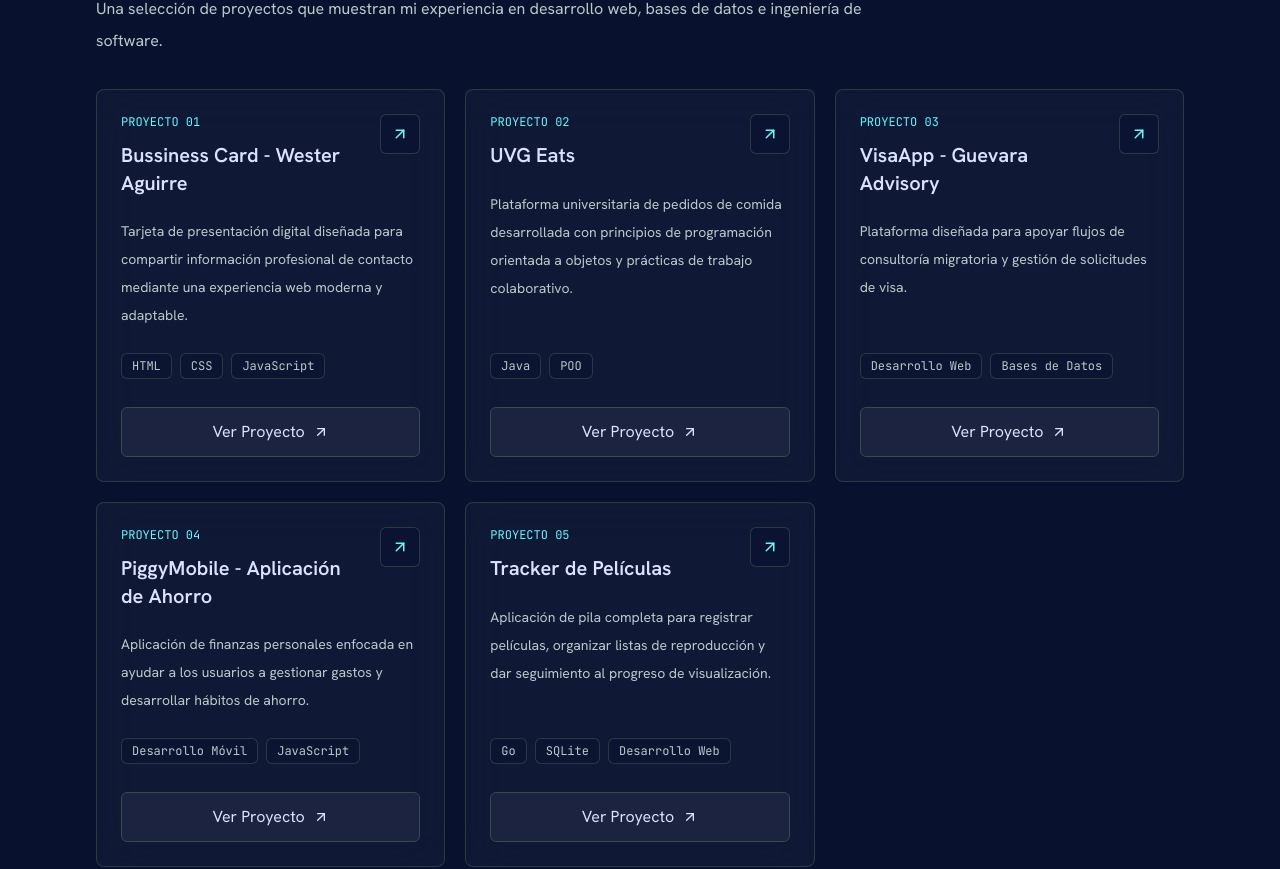
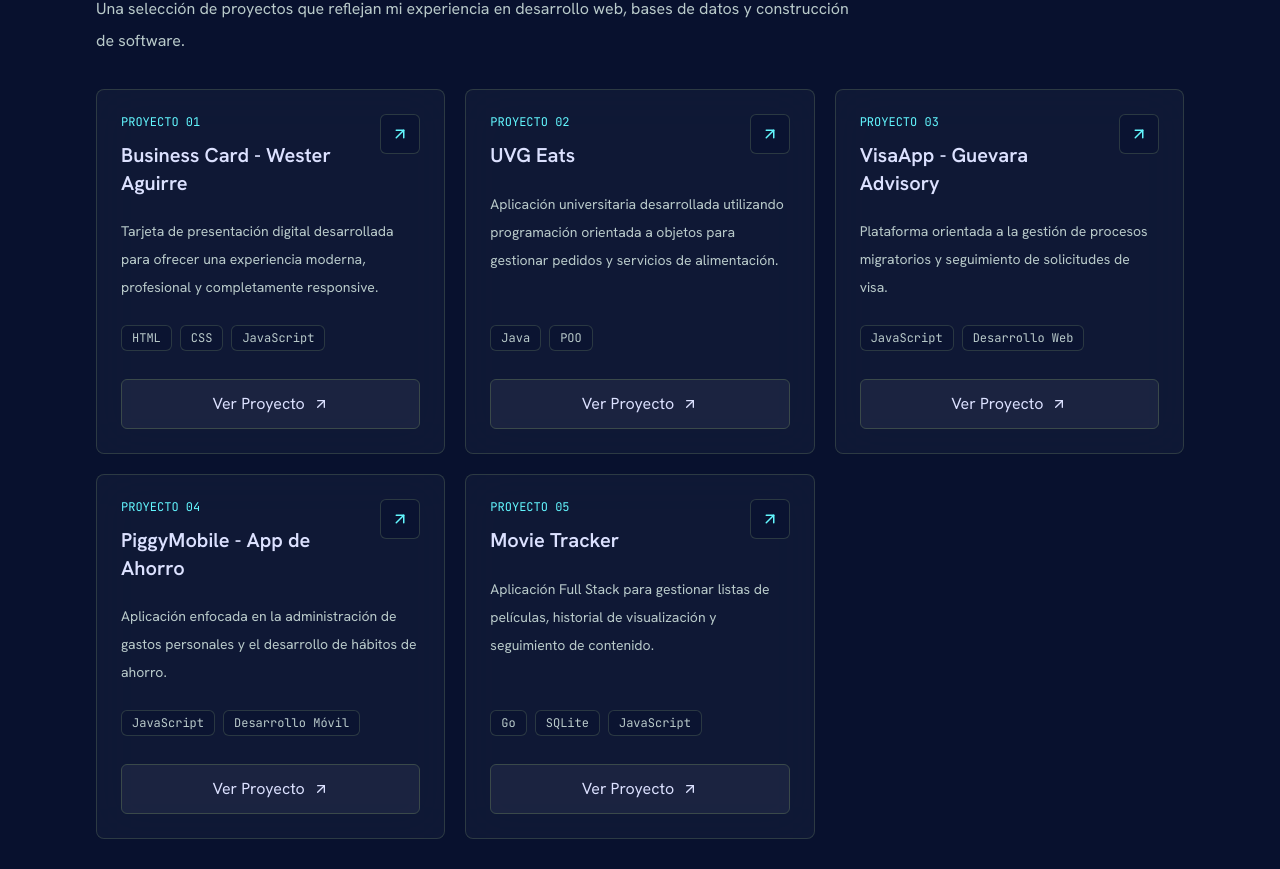
Before and after one commit to naguirrel0209/Portfolio, a React (Vite) app: page / in a window 1280 px wide. Shown: the part 2633-3502 px from the top of the page. Built offline with nearby package versions, Linux system fonts and the light colour scheme.

Commit message:
add featured projects and academic timeline

```diff
--- a/src/data/projects.js
+++ b/src/data/projects.js
@@ -1,32 +1,32 @@
 export const featuredProjects = [
   {
-    name: 'Bussiness Card - Wester Aguirre',
+    name: 'Business Card - Wester Aguirre',
     description:
-      'Tarjeta de presentación digital diseñada para compartir información profesional de contacto mediante una experiencia web moderna y adaptable.',
+      'Tarjeta de presentación digital desarrollada para ofrecer una experiencia moderna, profesional y completamente responsive.',
     technologies: ['HTML', 'CSS', 'JavaScript'],
   },
   {
     name: 'UVG Eats',
     description:
-      'Plataforma universitaria de pedidos de comida desarrollada con principios de programación orientada a objetos y prácticas de trabajo colaborativo.',
+      'Aplicación universitaria desarrollada utilizando programación orientada a objetos para gestionar pedidos y servicios de alimentación.',
     technologies: ['Java', 'POO'],
   },
   {
     name: 'VisaApp - Guevara Advisory',
     description:
-      'Plataforma diseñada para apoyar flujos de consultoría migratoria y gestión de solicitudes de visa.',
-    technologies: ['Desarrollo Web', 'Bases de Datos'],
+      'Plataforma orientada a la gestión de procesos migratorios y seguimiento de solicitudes de visa.',
+    technologies: ['JavaScript', 'Desarrollo Web'],
   },
   {
-    name: 'PiggyMobile - Aplicación de Ahorro',
+    name: 'PiggyMobile - App de Ahorro',
     description:
-      'Aplicación de finanzas personales enfocada en ayudar a los usuarios a gestionar gastos y desarrollar hábitos de ahorro.',
-    technologies: ['Desarrollo Móvil', 'JavaScript'],
+      'Aplicación enfocada en la administración de gastos personales y el desarrollo de hábitos de ahorro.',
+    technologies: ['JavaScript', 'Desarrollo Móvil'],
   },
   {
-    name: 'Tracker de Películas',
+    name: 'Movie Tracker',
     description:
-      'Aplicación de pila completa para registrar películas, organizar listas de reproducción y dar seguimiento al progreso de visualización.',
-    technologies: ['Go', 'SQLite', 'Desarrollo Web'],
+      'Aplicación Full Stack para gestionar listas de películas, historial de visualización y seguimiento de contenido.',
+    technologies: ['Go', 'SQLite', 'JavaScript'],
   },
 ];
--- a/src/data/timeline.js
+++ b/src/data/timeline.js
@@ -27,6 +27,6 @@ export const timelineEvents = [
     year: '2026',
     title: 'Quinto Semestre y Liderazgo Universitario',
     description:
-      'Actualmente curso el quinto semestre de la carrera. He sido auxiliar de dos cursos dentro de la universidad y tuve el honor de desempeñarme como Presidente de la Asociación de Estudiantes de mi carrera. También continúo desarrollando proyectos de software enfocados en desarrollo web, bases de datos y tecnologías en la nube.',
+      'Actualmente curso el quinto semestre de la carrera. He sido auxiliar de dos cursos dentro de la universidad y tuve el honor de desempeñarme como Presidente de la Asociación de Estudiantes de mi carrera. También continúo desarrollando proyectos enfocados en desarrollo web, bases de datos y tecnologías en la nube.',
   },
 ];
--- a/src/pages/Home.jsx
+++ b/src/pages/Home.jsx
@@ -302,8 +302,8 @@ export default function Home() {
           </p>
           <h2 className="text-3xl font-bold text-text sm:text-4xl">Proyectos Destacados</h2>
           <p className="text-base leading-8 text-muted-text">
-            Una selección de proyectos que muestran mi experiencia en desarrollo web, bases de
-            datos e ingeniería de software.
+            Una selección de proyectos que reflejan mi experiencia en desarrollo web, bases de
+            datos y construcción de software.
           </p>
         </div>
 
```
